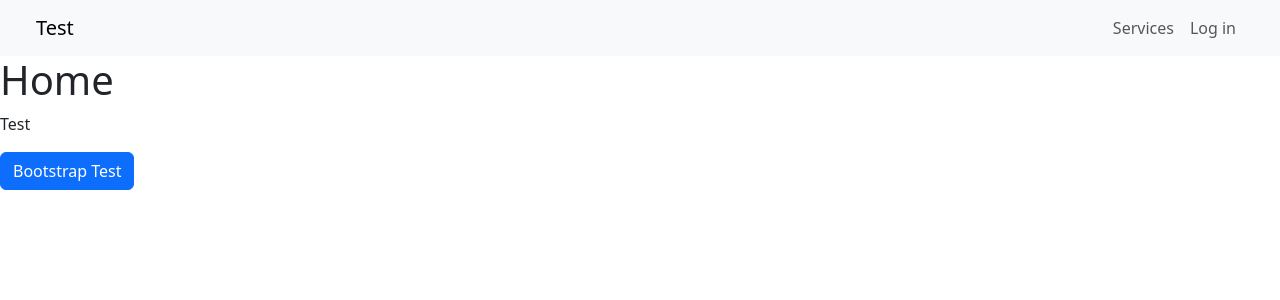
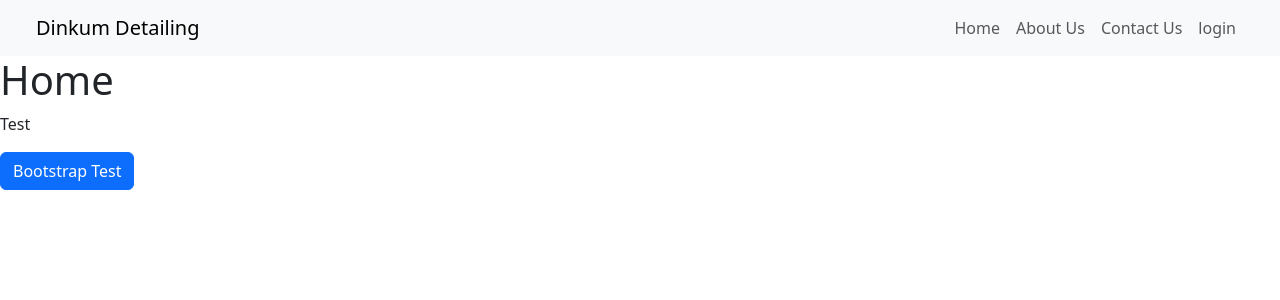
Before and after one commit to MikeMisiura/dinkum-detailing-frontend, a React (Create React App) app: page / in a window 1280 px wide. Shown: the top 300 px of the page. Built offline with nearby package versions, Linux system fonts and the light colour scheme.

Commit message:
Navbar works with all current pages

```diff
--- a/src/components/Navigate.tsx
+++ b/src/components/Navigate.tsx
@@ -10,13 +10,15 @@ function Navigate() {
         <>
             <Navbar bg="light">
                 <Container>
-                    <Navbar.Brand className="ms-4" href="/posts">Test</Navbar.Brand>
+                    <Navbar.Brand className="ms-4" href="/">Dinkum Detailing</Navbar.Brand>
                 </Container>
                 <Container style={{ justifyContent: "right" }}>
                     <Nav className="me-4">
 
-                        <Nav.Link href="/posts">Services</Nav.Link>
-                        <Nav.Link>Log in</Nav.Link>
+                        <Nav.Link href="/">Home</Nav.Link>
+                        <Nav.Link href="/about-us">About Us</Nav.Link>
+                        <Nav.Link href="/contact-us">Contact Us</Nav.Link>
+                        <Nav.Link href="/login">login</Nav.Link>
 
                     </Nav>
                 </Container>
```
